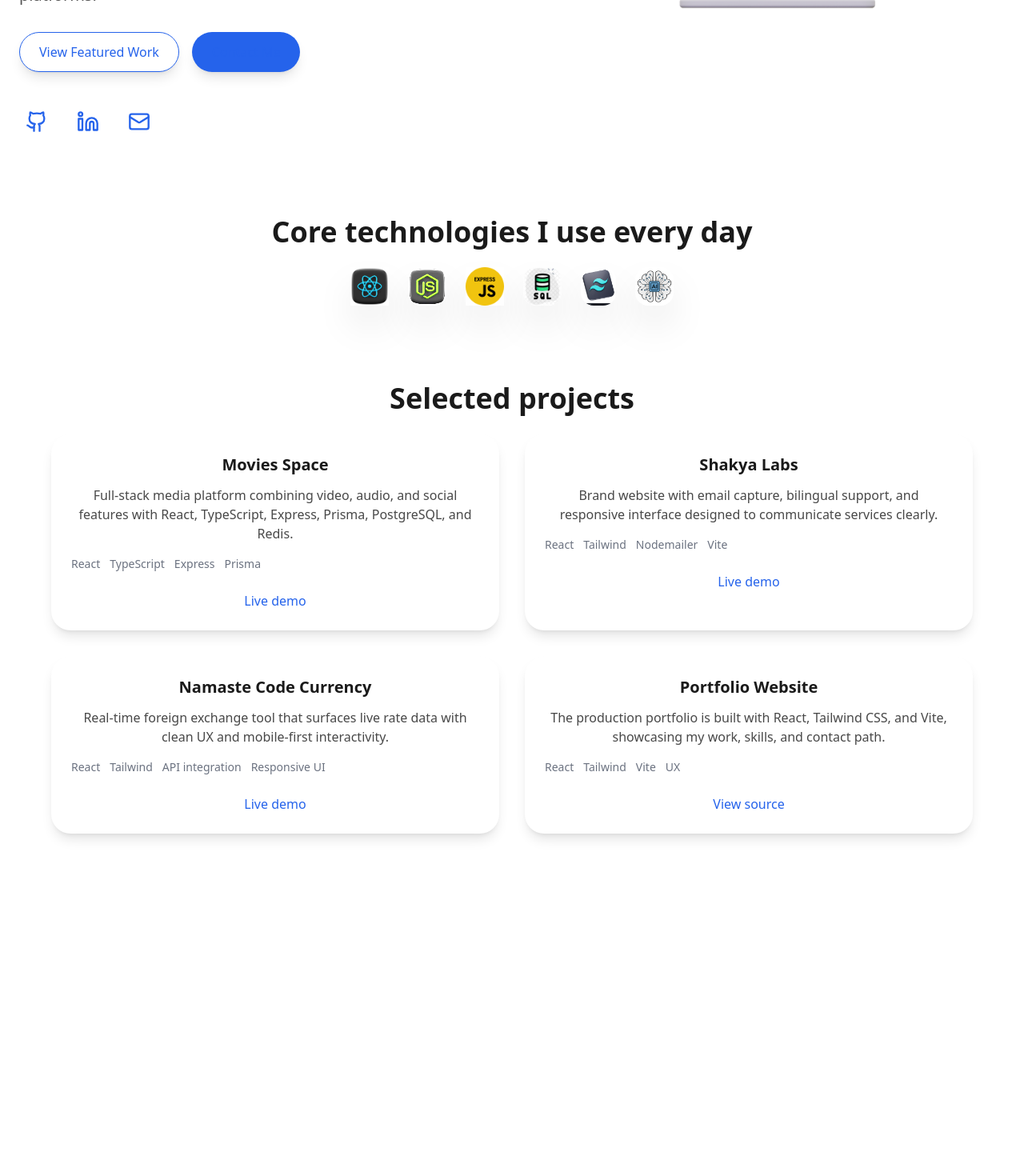
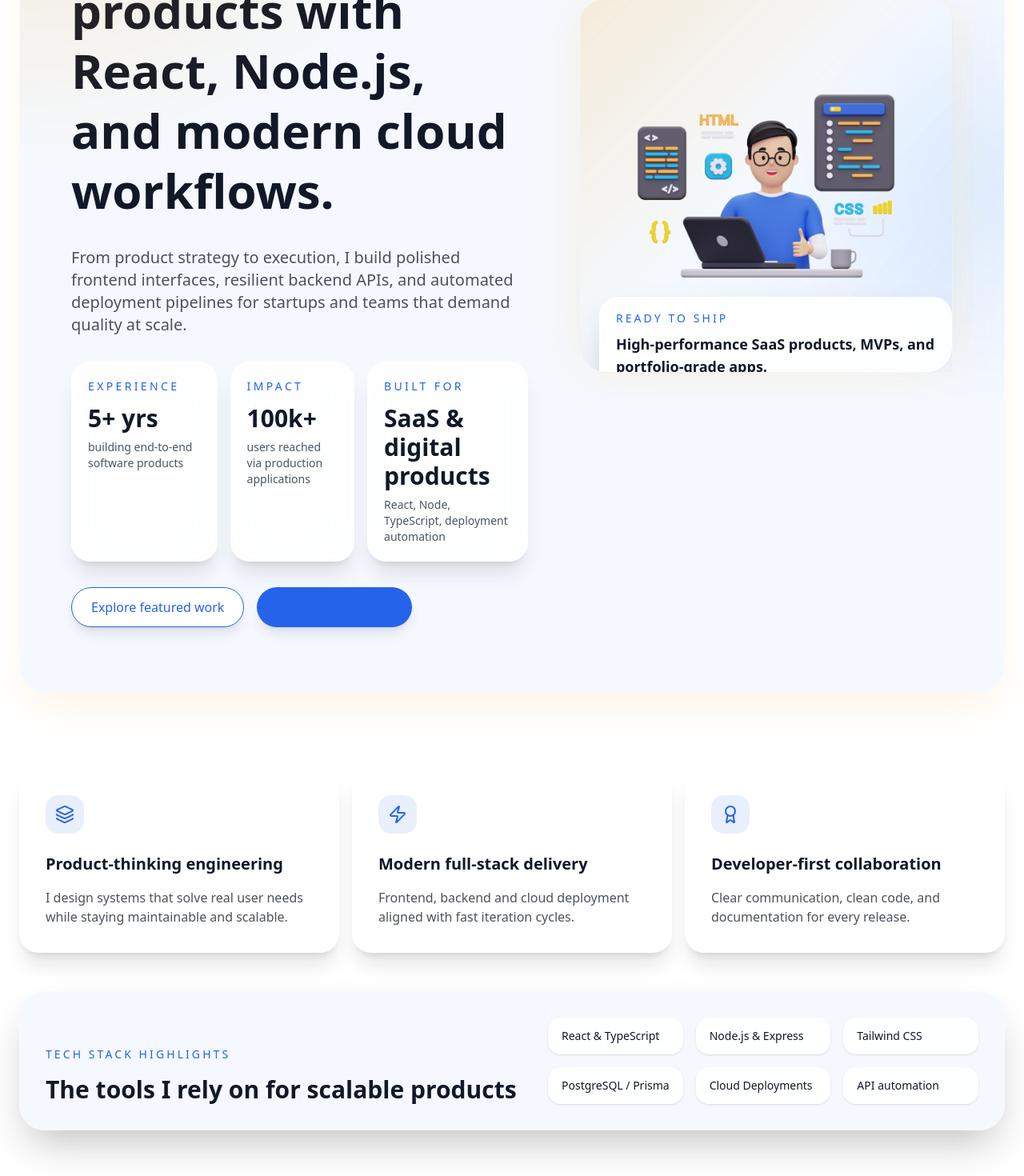
Before and after one commit to Sauravkumardotcom/Namaste_Code, a React (Vite) app: page / in a window 1280 px wide. Shown: the part 560-2030 px from the top of the page at 80% size. Before the commit the page ends 1642 px from the top, so only its background shows below. Built offline with nearby package versions, Linux system fonts and the light colour scheme.

Commit message:
feat: refresh homepage design and global styling for a more polished portfolio

```diff
--- a/src/Components/Home.jsx
+++ b/src/Components/Home.jsx
@@ -1,12 +1,26 @@
 import { motion as Motion } from "framer-motion";
-import { Github, Linkedin, Mail } from "lucide-react";
+import { Github, Linkedin, Mail, Sparkles, Layers, Award, Zap } from "lucide-react";
 import { Link } from "react-router-dom";
 
 export default function HomePage() {
   return (
     <main className="min-h-screen mt-30 bg-[var(--bg)] text-[var(--text)] px-6 py-10 font-sans transition-colors duration-500">
-      <section className="max-w-7xl mx-auto flex flex-col md:flex-row items-center justify-between gap-16">
-        <div className="flex-1">
+      <section className="relative overflow-hidden rounded-[2rem] border border-white/10 bg-[var(--bg-secondary)]/80 px-6 py-12 shadow-2xl shadow-[rgba(245,158,11,0.12)] backdrop-blur-xl md:px-16 md:py-20">
+        <div className="absolute inset-0 bg-[radial-gradient(circle_at_top_left,_rgba(245,158,11,0.25),_transparent_35%)] pointer-events-none"></div>
+        <div className="absolute inset-y-0 right-0 w-72 bg-[radial-gradient(circle_at_right_center,_rgba(96,165,250,0.15),_transparent_40%)] pointer-events-none"></div>
+
+        <div className="max-w-7xl mx-auto grid gap-16 lg:grid-cols-[1.1fr_0.9fr] items-center">
+          <div className="space-y-8">
+            <Motion.div
+              initial={{ opacity: 0, y: 20 }}
+              whileInView={{ opacity: 1, y: 0 }}
+              viewport={{ once: true }}
+              className="inline-flex items-center gap-2 rounded-full border border-[var(--accent)] bg-[var(--bg)]/90 px-4 py-2 text-sm font-semibold text-[var(--accent)] shadow-sm"
+            >
+              <Sparkles className="h-4 w-4" />
+              Senior Software Engineer building high-impact products
+            </Motion.div>
+
             <Motion.h1
               initial={{ opacity: 0, y: 50 }}
               whileInView={{ opacity: 1, y: 0 }}
@@ -14,71 +28,150 @@ export default function HomePage() {
               transition={{ duration: 0.8 }}
               className="text-4xl sm:text-5xl md:text-6xl font-bold leading-tight"
             >
-            I build production-ready web applications with React and Node.js.
+              I turn complex ideas into elegant, scalable web products with React, Node.js, and modern cloud workflows.
             </Motion.h1>
 
             <Motion.p
               initial={{ opacity: 0, y: 50 }}
               whileInView={{ opacity: 1, y: 0 }}
               viewport={{ once: true }}
-            transition={{ delay: 0.3, duration: 0.8 }}
-            className="mt-6 text-lg sm:text-xl text-[var(--text)]/75 max-w-xl"
+              transition={{ delay: 0.2, duration: 0.8 }}
+              className="max-w-2xl text-lg sm:text-xl text-[var(--text)]/75"
             >
-            I deliver polished user experiences, API-first backend systems, and deployable full-stack products for modern web platforms.
+              From product strategy to execution, I build polished frontend interfaces, resilient backend APIs, and automated deployment pipelines for startups and teams that demand quality at scale.
             </Motion.p>
 
             <Motion.div
-            initial={{ opacity: 0, y: 50 }}
+              initial={{ opacity: 0, y: 40 }}
+              whileInView={{ opacity: 1, y: 0 }}
+              viewport={{ once: true }}
+              transition={{ delay: 0.4, duration: 0.8 }}
+              className="grid gap-4 sm:grid-cols-[auto_auto_auto]"
+            >
+              <div className="rounded-3xl border border-white/10 bg-[var(--bg)]/90 p-5 text-left shadow-xl backdrop-blur-xl">
+                <p className="text-sm uppercase tracking-[0.24em] text-[var(--accent)]">Experience</p>
+                <p className="mt-3 text-3xl font-semibold">5+ yrs</p>
+                <p className="mt-2 text-sm text-[var(--muted)]">building end-to-end software products</p>
+              </div>
+              <div className="rounded-3xl border border-white/10 bg-[var(--bg)]/90 p-5 text-left shadow-xl backdrop-blur-xl">
+                <p className="text-sm uppercase tracking-[0.24em] text-[var(--accent)]">Impact</p>
+                <p className="mt-3 text-3xl font-semibold">100k+</p>
+                <p className="mt-2 text-sm text-[var(--muted)]">users reached via production applications</p>
+              </div>
+              <div className="rounded-3xl border border-white/10 bg-[var(--bg)]/90 p-5 text-left shadow-xl backdrop-blur-xl">
+                <p className="text-sm uppercase tracking-[0.24em] text-[var(--accent)]">Built for</p>
+                <p className="mt-3 text-3xl font-semibold">SaaS & digital products</p>
+                <p className="mt-2 text-sm text-[var(--muted)]">React, Node, TypeScript, deployment automation</p>
+              </div>
+            </Motion.div>
+
+            <Motion.div
+              initial={{ opacity: 0, y: 40 }}
               whileInView={{ opacity: 1, y: 0 }}
               viewport={{ once: true }}
               transition={{ delay: 0.6, duration: 0.8 }}
-            className="mt-8 flex flex-wrap items-center gap-4"
+              className="flex flex-col gap-4 sm:flex-row"
             >
               <Link
                 to="/projects"
                 className="inline-flex items-center justify-center rounded-full border border-[var(--accent)] bg-[var(--bg)] px-6 py-3 text-[var(--accent)] shadow-lg transition hover:bg-[var(--accent)] hover:text-white"
               >
-              View Featured Work
+                Explore featured work
               </Link>
               <Link
                 to="/contact"
-              className="inline-flex items-center justify-center rounded-full border border-transparent bg-[var(--accent)] px-6 py-3 text-white shadow-lg transition hover:bg-[var(--accentHover)]"
+                className="inline-flex items-center justify-center rounded-full bg-[var(--accent)] px-6 py-3 text-white shadow-lg transition hover:bg-[var(--accentHover)]"
               >
-              Contact Me
+                Let’s build together
               </Link>
-          </Motion.div>
-
-          <Motion.div
-            initial={{ opacity: 0, y: 30 }}
-            whileInView={{ opacity: 1, y: 0 }}
-            viewport={{ once: true }}
-            transition={{ delay: 0.9, duration: 0.6 }}
-            className="mt-10 flex items-center gap-5"
-          >
-            <a href="https://github.com/Sauravkumardotcom/" target="_blank" rel="noreferrer" className="rounded-xl p-2 hover:bg-[var(--accent)] hover:text-white transition">
-              <Github size={28} />
-            </a>
-            <a href="https://www.linkedin.com/in/sauravkumardotcom/" target="_blank" rel="noreferrer" className="rounded-xl p-2 hover:bg-[var(--accent)] hover:text-white transition">
-              <Linkedin size={28} />
-            </a>
-            <a href="mailto:Souravshakya951@gmail.com" className="rounded-xl p-2 hover:bg-[var(--accent)] hover:text-white transition">
-              <Mail size={28} />
-            </a>
             </Motion.div>
           </div>
 
           <Motion.div
-          initial={{ opacity: 0, scale: 0.95 }}
+            initial={{ opacity: 0, scale: 0.96 }}
             whileInView={{ opacity: 1, scale: 1 }}
             viewport={{ once: true }}
             transition={{ duration: 1 }}
-          className="flex-1 flex justify-center"
+            className="relative flex justify-center"
           >
+            <div className="relative overflow-hidden rounded-[2rem] border border-white/10 bg-gradient-to-br from-[rgba(245,158,11,0.15)] via-transparent to-[rgba(59,130,246,0.08)] p-6 shadow-[0_0_60px_rgba(245,158,11,0.12)]">
               <img
                 src="/assets/Developer_illustration.webp"
                 alt="Developer illustration"
-            className="w-full max-w-md"
+                className="w-full max-w-lg"
               />
+              <div className="absolute -bottom-6 left-6 rounded-3xl bg-[var(--bg)]/95 px-5 py-4 shadow-2xl backdrop-blur-xl border border-white/10">
+                <p className="text-sm uppercase tracking-[0.22em] text-[var(--accent)]">Ready to ship</p>
+                <p className="mt-2 text-lg font-semibold">High-performance SaaS products, MVPs, and portfolio-grade apps.</p>
+              </div>
+            </div>
+          </Motion.div>
+        </div>
+      </section>
+
+      <section className="mt-24 max-w-7xl mx-auto space-y-12">
+        <Motion.div
+          initial={{ opacity: 0, y: 40 }}
+          whileInView={{ opacity: 1, y: 0 }}
+          viewport={{ once: true }}
+          transition={{ duration: 0.8 }}
+          className="grid gap-4 md:grid-cols-3"
+        >
+          {[
+            {
+              icon: <Layers className="h-6 w-6" />,
+              title: "Product-thinking engineering",
+              text: "I design systems that solve real user needs while staying maintainable and scalable."
+            },
+            {
+              icon: <Zap className="h-6 w-6" />,
+              title: "Modern full-stack delivery",
+              text: "Frontend, backend and cloud deployment aligned with fast iteration cycles."
+            },
+            {
+              icon: <Award className="h-6 w-6" />,
+              title: "Developer-first collaboration",
+              text: "Clear communication, clean code, and documentation for every release."
+            }
+          ].map((item) => (
+            <div key={item.title} className="rounded-3xl border border-white/10 bg-[var(--bg)] p-8 shadow-xl transition hover:-translate-y-1 hover:shadow-[0_20px_80px_rgba(0,0,0,0.08)]">
+              <div className="flex h-12 w-12 items-center justify-center rounded-2xl bg-[var(--accent)]/10 text-[var(--accent)]">
+                {item.icon}
+              </div>
+              <h3 className="mt-6 text-xl font-semibold">{item.title}</h3>
+              <p className="mt-4 text-[var(--text)]/75">{item.text}</p>
+            </div>
+          ))}
+        </Motion.div>
+
+        <Motion.div
+          initial={{ opacity: 0, y: 40 }}
+          whileInView={{ opacity: 1, y: 0 }}
+          viewport={{ once: true }}
+          transition={{ delay: 0.2, duration: 0.8 }}
+          className="rounded-[2rem] border border-white/10 bg-[var(--bg-secondary)]/80 p-8 shadow-2xl backdrop-blur-xl"
+        >
+          <div className="flex flex-col gap-8 lg:flex-row lg:items-end lg:justify-between">
+            <div>
+              <p className="text-sm uppercase tracking-[0.22em] text-[var(--accent)]">Tech stack highlights</p>
+              <h2 className="mt-4 text-3xl font-bold">The tools I rely on for scalable products</h2>
+            </div>
+
+            <div className="grid gap-4 sm:grid-cols-2 lg:grid-cols-3">
+              {[
+                "React & TypeScript",
+                "Node.js & Express",
+                "Tailwind CSS",
+                "PostgreSQL / Prisma",
+                "Cloud Deployments",
+                "API automation"
+              ].map((tech) => (
+                <span key={tech} className="rounded-2xl border border-white/10 bg-[var(--bg)]/95 px-4 py-3 text-sm font-medium text-[var(--text)] shadow-sm">
+                  {tech}
+                </span>
+              ))}
+            </div>
+          </div>
         </Motion.div>
       </section>
 
@@ -90,99 +183,70 @@ export default function HomePage() {
           transition={{ duration: 0.8 }}
           className="text-3xl sm:text-4xl font-bold mb-6"
         >
-          Core technologies I use every day
-        </Motion.h2>
-        <Motion.div
-          initial={{ opacity: 0 }}
-          whileInView={{ opacity: 1 }}
-          viewport={{ once: true }}
-          transition={{ delay: 0.3, duration: 0.8 }}
-          className="flex flex-wrap justify-center gap-6"
-        >
-          <img src="/assets/React.webp" alt="React" className="h-12 shadow-2xl" />
-          <img src="/assets/Node_js.webp" alt="Node.js" className="h-12 rounded-2xl shadow-2xl mix-blend-hard-light" />
-          <img src="/assets/Express_js.png" alt="Express" className="h-12 shadow-2xl" />
-          <img src="/assets/SQL.webp" alt="SQL" className="h-12 rounded-2xl shadow-2xl" />
-          <img src="/assets/Tailwind.webp" alt="Tailwind" className="h-12 shadow-2xl rounded-2xl" />
-          <img src="/assets/GenAi.png" alt="AI & automation" className="h-12 shadow-2xl rounded-2xl" />
-        </Motion.div>
-      </section>
-
-      <section className="mt-24 text-center">
-        <Motion.h2
-          initial={{ opacity: 0, y: 40 }}
-          whileInView={{ opacity: 1, y: 0 }}
-          viewport={{ once: true }}
-          transition={{ duration: 0.8 }}
-          className="text-3xl sm:text-4xl font-bold mb-6"
-        >
-          Selected projects
+          Featured projects
         </Motion.h2>
 
         <div className="grid gap-8 md:grid-cols-2 max-w-6xl mx-auto">
-          <article className="rounded-3xl border border-white/10 bg-[var(--bg)] p-6 shadow-lg transition hover:shadow-[0_0_20px_rgba(245,158,11,0.18)]">
-            <h3 className="text-xl font-semibold mb-3">Movies Space</h3>
-            <p className="text-[var(--text)]/80 mb-4">
-              Full-stack media platform combining video, audio, and social features with React, TypeScript, Express, Prisma, PostgreSQL, and Redis.
-            </p>
+          {[
+            {
+              name: "Movies Space",
+              summary: "Full-stack media platform combining video, audio, and social features with React, TypeScript, Express, Prisma, PostgreSQL, and Redis.",
+              tags: ["React", "TypeScript", "Express", "Prisma"],
+              href: "https://movies-space-brown.vercel.app/"
+            },
+            {
+              name: "Shakya Labs",
+              summary: "Brand website with email capture, bilingual support, and a responsive interface for service-first messaging.",
+              tags: ["React", "Tailwind", "Nodemailer", "Vite"],
+              href: "https://shakya-labs.vercel.app/"
+            },
+            {
+              name: "Namaste Code Currency",
+              summary: "Real-time foreign exchange tool that surfaces live rate data with clean UX and mobile-first responsiveness.",
+              tags: ["React", "Tailwind", "API integration", "Responsive UI"],
+              href: "https://namaste-code-currency.vercel.app"
+            },
+            {
+              name: "Portfolio Website",
+              summary: "This production portfolio is built with React, Tailwind, and Vite, showcasing my work, skills, and professional story.",
+              tags: ["React", "Tailwind", "Vite", "UX"],
+              href: "https://github.com/Sauravkumardotcom/Namaste_Code"
+            }
+          ].map((project) => (
+            <article key={project.name} className="rounded-3xl border border-white/10 bg-[var(--bg)] p-6 shadow-lg transition hover:-translate-y-1 hover:shadow-[0_30px_60px_rgba(0,0,0,0.09)]">
+              <h3 className="text-xl font-semibold mb-3">{project.name}</h3>
+              <p className="text-[var(--text)]/80 mb-4">{project.summary}</p>
               <div className="flex flex-wrap gap-3 text-sm text-[var(--muted)]">
-              <span>React</span>
-              <span>TypeScript</span>
-              <span>Express</span>
-              <span>Prisma</span>
+                {project.tags.map((tag) => (
+                  <span key={tag} className="rounded-full border border-white/10 bg-[var(--bg-secondary)]/80 px-3 py-1">{tag}</span>
+                ))}
               </div>
-            <a href="https://movies-space-brown.vercel.app/" target="_blank" rel="noreferrer" className="mt-6 inline-flex text-[var(--accent)] hover:underline">
-              Live demo
+              <a href={project.href} target="_blank" rel="noreferrer" className="mt-6 inline-flex text-[var(--accent)] hover:underline">
+                View live
               </a>
             </article>
+          ))}
+        </div>
+      </section>
 
-          <article className="rounded-3xl border border-white/10 bg-[var(--bg)] p-6 shadow-lg transition hover:shadow-[0_0_20px_rgba(245,158,11,0.18)]">
-            <h3 className="text-xl font-semibold mb-3">Shakya Labs</h3>
-            <p className="text-[var(--text)]/80 mb-4">
-              Brand website with email capture, bilingual support, and responsive interface designed to communicate services clearly.
+      <section className="mt-24 max-w-7xl mx-auto rounded-[2rem] border border-white/10 bg-[var(--bg-secondary)]/80 p-10 shadow-2xl backdrop-blur-xl">
+        <div className="grid gap-8 lg:grid-cols-[1fr_1.2fr]">
+          <div className="rounded-3xl border border-white/10 bg-[var(--bg)] p-8 shadow-xl">
+            <h2 className="text-3xl font-bold">Let’s build a product that stands out.</h2>
+            <p className="mt-4 text-[var(--text)]/75">
+              If you need a lead engineer who can ship high-quality frontend and backend systems, automate deployments, and bring a strong product mindset to your team, let’s connect.
             </p>
-            <div className="flex flex-wrap gap-3 text-sm text-[var(--muted)]">
-              <span>React</span>
-              <span>Tailwind</span>
-              <span>Nodemailer</span>
-              <span>Vite</span>
           </div>
-            <a href="https://shakya-labs.vercel.app/" target="_blank" rel="noreferrer" className="mt-6 inline-flex text-[var(--accent)] hover:underline">
-              Live demo
-            </a>
-          </article>
-
-          <article className="rounded-3xl border border-white/10 bg-[var(--bg)] p-6 shadow-lg transition hover:shadow-[0_0_20px_rgba(245,158,11,0.18)]">
-            <h3 className="text-xl font-semibold mb-3">Namaste Code Currency</h3>
-            <p className="text-[var(--text)]/80 mb-4">
-              Real-time foreign exchange tool that surfaces live rate data with clean UX and mobile-first interactivity.
-            </p>
-            <div className="flex flex-wrap gap-3 text-sm text-[var(--muted)]">
-              <span>React</span>
-              <span>Tailwind</span>
-              <span>API integration</span>
-              <span>Responsive UI</span>
+          <div className="grid gap-4 sm:grid-cols-2">
+            <div className="rounded-3xl border border-white/10 bg-[var(--bg)] p-6 shadow-xl">
+              <p className="text-sm uppercase tracking-[0.22em] text-[var(--accent)]">Work style</p>
+              <p className="mt-4 text-lg font-semibold">Reliable delivery, clear communication, iterative progress.</p>
             </div>
-            <a href="https://namaste-code-currency.vercel.app" target="_blank" rel="noreferrer" className="mt-6 inline-flex text-[var(--accent)] hover:underline">
-              Live demo
-            </a>
-          </article>
-
-          <article className="rounded-3xl border border-white/10 bg-[var(--bg)] p-6 shadow-lg transition hover:shadow-[0_0_20px_rgba(245,158,11,0.18)]">
-            <h3 className="text-xl font-semibold mb-3">Portfolio Website</h3>
-            <p className="text-[var(--text)]/80 mb-4">
-              The production portfolio is built with React, Tailwind CSS, and Vite, showcasing my work, skills, and contact path.
-            </p>
-            <div className="flex flex-wrap gap-3 text-sm text-[var(--muted)]">
-              <span>React</span>
-              <span>Tailwind</span>
-              <span>Vite</span>
-              <span>UX</span>
+            <div className="rounded-3xl border border-white/10 bg-[var(--bg)] p-6 shadow-xl">
+              <p className="text-sm uppercase tracking-[0.22em] text-[var(--accent)]">Why me</p>
+              <p className="mt-4 text-lg font-semibold">A product-first engineer with strong front-end skills and real backend experience.</p>
             </div>
-            <a href="https://github.com/Sauravkumardotcom/Namaste_Code" target="_blank" rel="noreferrer" className="mt-6 inline-flex text-[var(--accent)] hover:underline">
-              View source
-            </a>
-          </article>
+          </div>
         </div>
       </section>
     </main>
--- a/src/index.css
+++ b/src/index.css
@@ -1,144 +1,84 @@
 @import "tailwindcss";
+
+:root {
+  color-scheme: light dark;
+  font-family: Inter, ui-sans-serif, system-ui, -apple-system, BlinkMacSystemFont, "Segoe UI", sans-serif;
+}
+
 html {
   scroll-behavior: smooth;
 }
+
 body.light-theme {
-  @apply bg-white text-gray-800 transition-colors duration-300;
+  --bg: #ffffff;
+  --text: #111827;
+  --accent: #2563eb;
+  --accentHover: #1e40af;
+  --bg-secondary: rgba(239, 246, 255, 0.75);
+  --muted: #4b5563;
 }
 
 body.dark-theme {
-  @apply bg-gray-950 text-gray-100 transition-colors duration-300;
-}
-/* :root {
-  --bg: #ffffff;
-  --text: #1a202c;
-  --accent: #2563eb;
-} */
-
-/* Add to your global CSS or index.css */
-/* Global Light & Dark Theme Variables */
-body.light-theme {
-  --bg: #ffffff;
-  --text: #1a1a1a;
-  --accent: #2563eb;
-  --accentHover: #1e40af;
-  --foreground: #1e293b;
-  --backgroundStart: #f8fafc;
-  --backgroundEnd: #e2e8f0;
-  --muted: #6b7280;
-}
-
-body.dark-theme {
-  --bg: #0f172a;
-  --text: #f1f5f9;
+  --bg: #020617;
+  --text: #f8fafc;
   --accent: #f59e0b;
   --accentHover: #b45309;
-  --foreground: #f8fafc;
-  --backgroundStart: #1e293b;
-  --backgroundEnd: #0f172a;
+  --bg-secondary: rgba(15, 23, 42, 0.85);
   --muted: #94a3b8;
-}
-
-/* Ensure all components adapt to these theme variables */
-html {
-  scroll-behavior: smooth;
 }
 
 body {
   background-color: var(--bg);
   color: var(--text);
-  transition: background-color 0.3s, color 0.3s;
+  min-height: 100vh;
+  transition: background-color 0.35s ease, color 0.35s ease;
+  background-image:
+    radial-gradient(circle at top left, rgba(245, 158, 11, 0.15), transparent 24%),
+    radial-gradient(circle at 20% 60%, rgba(96, 165, 250, 0.12), transparent 18%),
+    radial-gradient(circle at right 20% top 20%, rgba(59, 130, 246, 0.08), transparent 25%);
+}
+
+* {
+  box-sizing: border-box;
 }
 
 a {
   color: var(--accent);
   text-decoration: none;
-  transition: color 0.3s;
+  transition: color 0.25s ease;
 }
 
 a:hover {
   color: var(--accentHover);
 }
 
-button {
-  background-color: var(--accent);
-  color: var(--foreground);
-  border: none;
-  padding: 0.5rem 1rem;
-  border-radius: 0.5rem;
-  transition: background-color 0.3s;
+button,
+input,
+textarea,
+select {
+  font: inherit;
 }
 
-button:hover {
-  background-color: var(--accentHover);
+img {
+  display: block;
+  max-width: 100%;
 }
 
-/*
-:root {
-  font-family: system-ui, Avenir, Helvetica, Arial, sans-serif;
-  line-height: 1.5;
-  font-weight: 400;
-
-  color-scheme: light dark;
-  color: rgba(255, 255, 255, 0.87);
-  background-color: #242424;
-
-  font-synthesis: none;
-  text-rendering: optimizeLegibility;
-  -webkit-font-smoothing: antialiased;
-  -moz-osx-font-smoothing: grayscale;
+::selection {
+  background: rgba(245, 158, 11, 0.18);
 }
 
-a {
-  font-weight: 500;
-  color: #646cff;
-  text-decoration: inherit;
-}
-a:hover {
-  color: #535bf2;
+.hero-spotlight {
+  background: radial-gradient(circle at top left, rgba(245, 158, 11, 0.12), transparent 30%);
 }
 
-body {
-  margin: 0;
-  display: flex;
-  place-items: center;
-  min-width: 320px;
-  min-height: 100vh;
+.glass-panel {
+  background: rgba(255, 255, 255, 0.06);
+  border: 1px solid rgba(255, 255, 255, 0.08);
+  backdrop-filter: blur(18px);
 }
 
-h1 {
-  font-size: 3.2em;
-  line-height: 1.1;
+body.dark-theme .glass-panel {
+  background: rgba(15, 23, 42, 0.75);
+  border-color: rgba(255, 255, 255, 0.08);
 }
-
-button {
-  border-radius: 8px;
-  border: 1px solid transparent;
-  padding: 0.6em 1.2em;
-  font-size: 1em;
-  font-weight: 500;
-  font-family: inherit;
-  background-color: #1a1a1a;
-  cursor: pointer;
-  transition: border-color 0.25s;
-}
-button:hover {
-  border-color: #646cff;
-}
-button:focus,
-button:focus-visible {
-  outline: 4px auto -webkit-focus-ring-color;
-}
-
-@media (prefers-color-scheme: light) {
-  :root {
-    color: #213547;
-    background-color: #ffffff;
-  }
-  a:hover {
-    color: #747bff;
-  }
-  button {
-    background-color: #f9f9f9;
-  }
-} */
```
Lines whose indentation alone changed are shown as unchanged.
